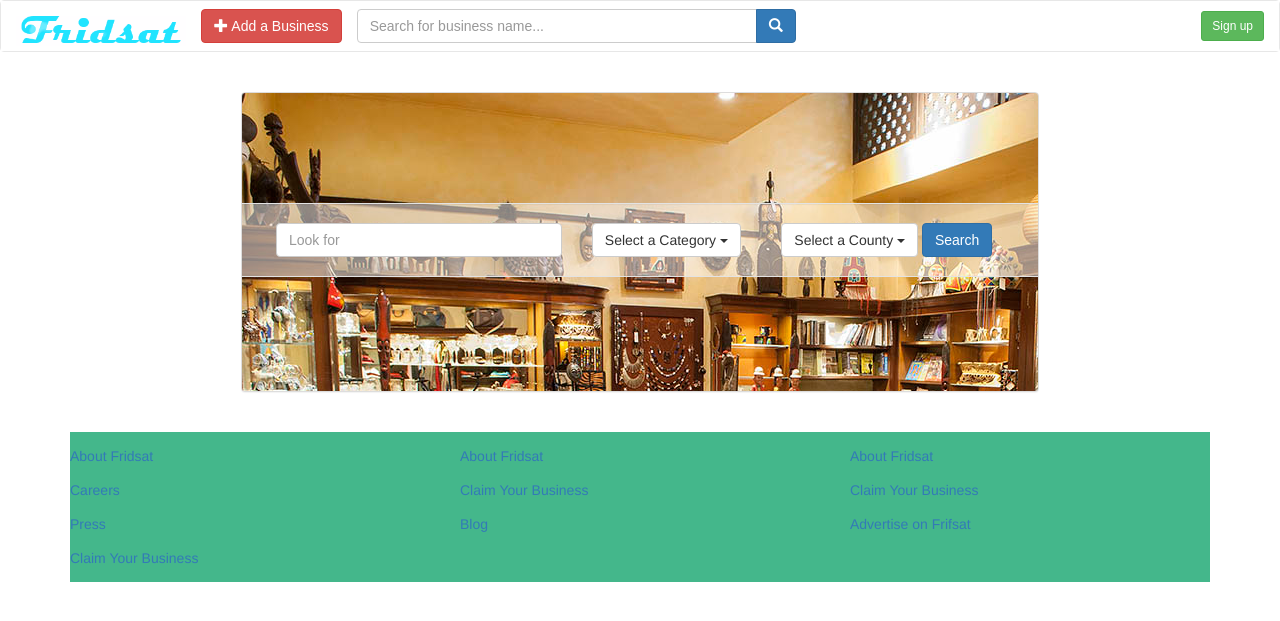
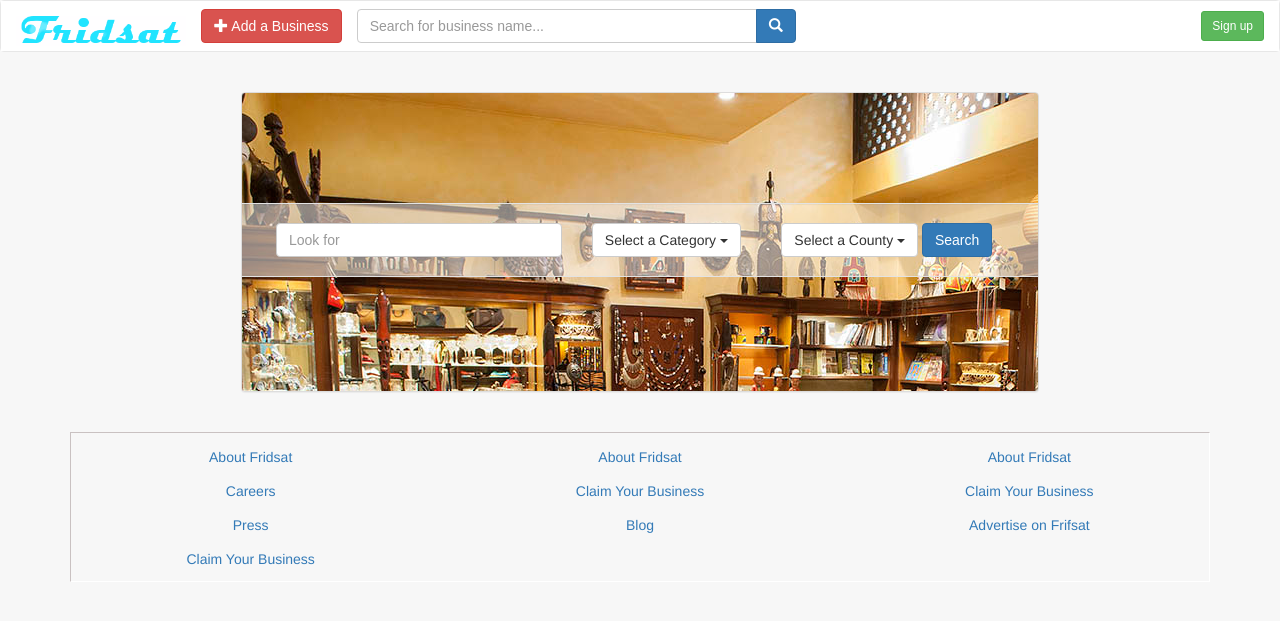
Before and after one commit to KenMwanza/fridsat, a Django app: page / in a window 1280 px wide. Shown: the top 621 px of the page. Run offline with Django 3.2, Linux system fonts and the light colour scheme; data that the repository does not hold is empty; some libraries are stand-ins or nearby versions.

Commit message:
Change footer look

```diff
--- a/front/static/front/css/main.css
+++ b/front/static/front/css/main.css
@@ -74,17 +74,12 @@ textarea {
    Author's custom styles
    ========================================================================== */
 
+body {
+    background-color: #F7F7F7;
+}
+
 .container-fluid {
     background-color: #ffffff;
-}
-
-#mini-nav {
-    width: 70%;
-    margin: 0 auto;
-    border-left: none;
-    border-right: none;
-    border-top-color: #21E4FF;
-    border-bottom-color: #D9534F;
 }
 
 .scrollable-menu {
@@ -130,8 +125,9 @@ textarea {
     -webkit-border-radius: 0px;
     -moz-border-radius: 0px;
     border-radius: 0px;
-    -webkit-box-shadow: 1px 1px 0 rgba(0,0,0,.2);
-    box-shadow: 1px 1px 0 rgba(0,0,0,.2);
+    background: #FFF none repeat scroll 0% 0%;
+    border: 1px solid #DDD;
+    box-sizing: border-box;
 }
 
 .comments {
@@ -212,11 +208,19 @@ textarea {
 }
 
 #footer {
-    background:#44B78B;
     width:100%;
     height:150px;
     bottom:0;
     left: 0;
+    background: #F7F7F7;
+    border-right: 1px solid #FFFFFF;
+    border-bottom: 1px solid #FFFFFF;
+    border-left: 1px solid #C9C1C1;
+    border-top: 1px solid #C9C1C1;
+}
+
+#footer .row div {
+    text-align: center;
 }
 
 .publish {
--- a/front/templates/front/businesses.html
+++ b/front/templates/front/businesses.html
@@ -9,7 +9,11 @@
 			  <div class="panel-body">
 			  	<div class="row">
 			  		<div class="col-md-2">
+			  			{% if business.image %}
+			  			<img src="{{ business.image.url }}" alt="..." width="100" height="105" class="img-circle">
+			  			{% else %}
 			  			<img src="http://images.prd.mris.com/image/V2/1/Yu59d899Ocpyr_RnF0-8qNJX1oYibjwp9TiLy-bZvU9vRJ2iC1zSQgFwW-fTCs6tVkKrj99s7FFm5Ygwl88xIA.jpg" alt="..." width="100" height="105" class="img-circle">
+			  			{% endif %}
 			  		</div>
 			  		<div class="col-md-10">
 					    <h4><b><a href="{{ business.get_absolute_url }}">{{ business.name }}</a></b></h4>
```
Also changed, not shown: 1 other file.
